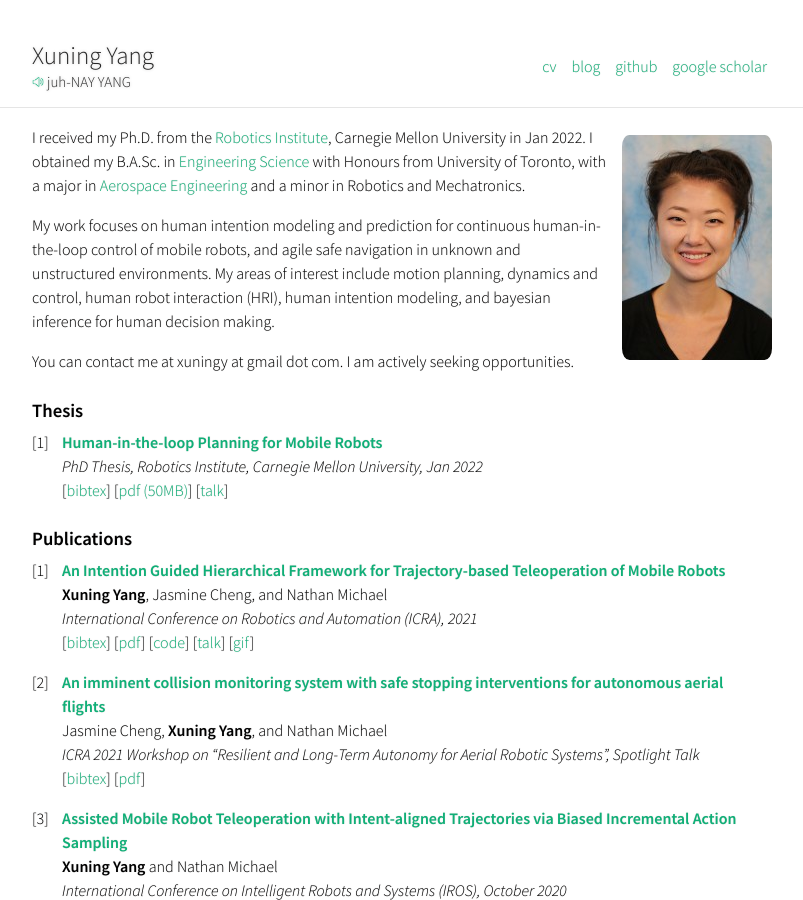
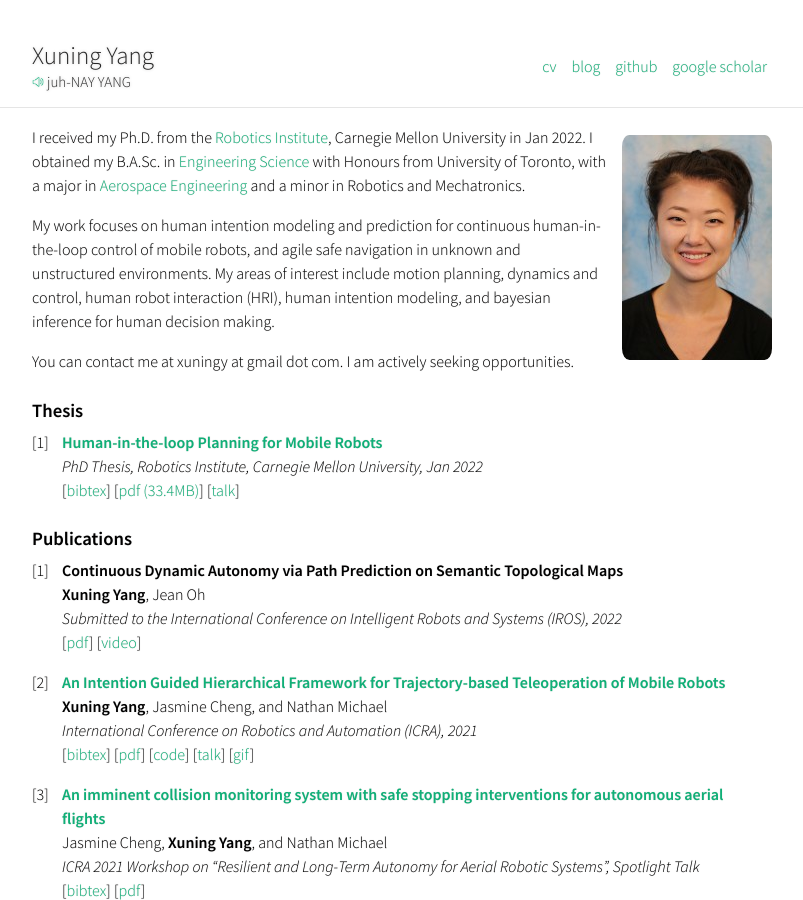
Before and after one commit to xuningy/xuningy.github.io, a Jekyll site: the page built from index.md, in a window 1280 px wide and 900 px high. Shown: the whole window, without its empty margins (238-1041 px from the left). Built offline with Jekyll 4.4.1, drawn with Linux system fonts in a browser that asks for light colours.

Commit message:
add iros22 and update thesis

```diff
--- a/_includes/navbar.html
+++ b/_includes/navbar.html
@@ -3,7 +3,7 @@
       <a id="site-title" class="alignable pull-left"href="{{ site.url }}">{{ site.title }}</a>
       <br/>
       <p id="site-subtitle" class="alignable pull-left" >
-        <a href=""><img id="loudspeaker" src="/assets/loudspeaker-green.png" height="10" width="12"  onClick="document.getElementById('pronounciation').play(); return false;"></a>
+        <a href="" title="Click to hear audio!"><img id="loudspeaker" src="/assets/loudspeaker-green.png" height="10" width="12"  onClick="document.getElementById('pronounciation').play(); return false;"></a>
         juh-NAY YANG
       </p>
     <ul id="navlist" class="alignable pull-right navbar-ul">
--- a/index.md
+++ b/index.md
@@ -14,13 +14,20 @@ You can contact me at xuningy at gmail dot com. I am actively seeking opportunit
 1. [**Human-in-the-loop Planning for Mobile Robots**  ](https://www.ri.cmu.edu/publications/human-in-the-loop-planning-of-mobile-robots/)
 *PhD Thesis, Robotics Institute, Carnegie Mellon University, Jan 2022*
 \[[bibtex](bibtex/phd-thesis.txt)\]
-\[[pdf (50MB)](/paper/thesis.pdf)\]
+\[[pdf (33.4MB)](/papers/thesis.pdf)\]
 \[[talk](https://youtu.be/0qSzzafpmxo)\]
 
 
 ### Publications
 
-1. [**An Intention Guided Hierarchical Framework for Trajectory-based Teleoperation of Mobile Robots**](https://ieeexplore.ieee.org/document/9561798)
+1. **Continuous Dynamic Autonomy via Path Prediction on Semantic
+Topological Maps**
+**Xuning Yang**, Jean Oh
+*Submitted to the International Conference on Intelligent Robots and Systems (IROS), 2022*
+\[[pdf](/papers/iros22.pdf)\]
+\[[video](https://youtu.be/NLy9elUA81E)\]
+
+2. [**An Intention Guided Hierarchical Framework for Trajectory-based Teleoperation of Mobile Robots**](https://ieeexplore.ieee.org/document/9561798)
 **Xuning Yang**, Jasmine Cheng, and Nathan Michael
 *International Conference on Robotics and Automation (ICRA), 2021*
 \[[bibtex](bibtex/icra21.txt)\]
@@ -38,7 +45,7 @@ Jasmine Cheng,  **Xuning Yang**, and Nathan Michael
 \[[pdf](/papers/icra21-ws.pdf)\]
 <!-- \[[video](https://youtu.be/Tulya5WtB_Y)\] -->
 
-3. [**Assisted Mobile Robot Teleoperation with Intent-aligned Trajectories via Biased Incremental Action Sampling**](https://ieeexplore.ieee.org/document/9341514)
+4. [**Assisted Mobile Robot Teleoperation with Intent-aligned Trajectories via Biased Incremental Action Sampling**](https://ieeexplore.ieee.org/document/9341514)
  **Xuning Yang** and Nathan Michael
 *International Conference on Intelligent Robots and Systems (IROS), October 2020*
 \[[bibtex](bibtex/iros20.txt)\]
```
Also changed, not shown: other parts of index.md (+6 -6 lines), 2 other files.
